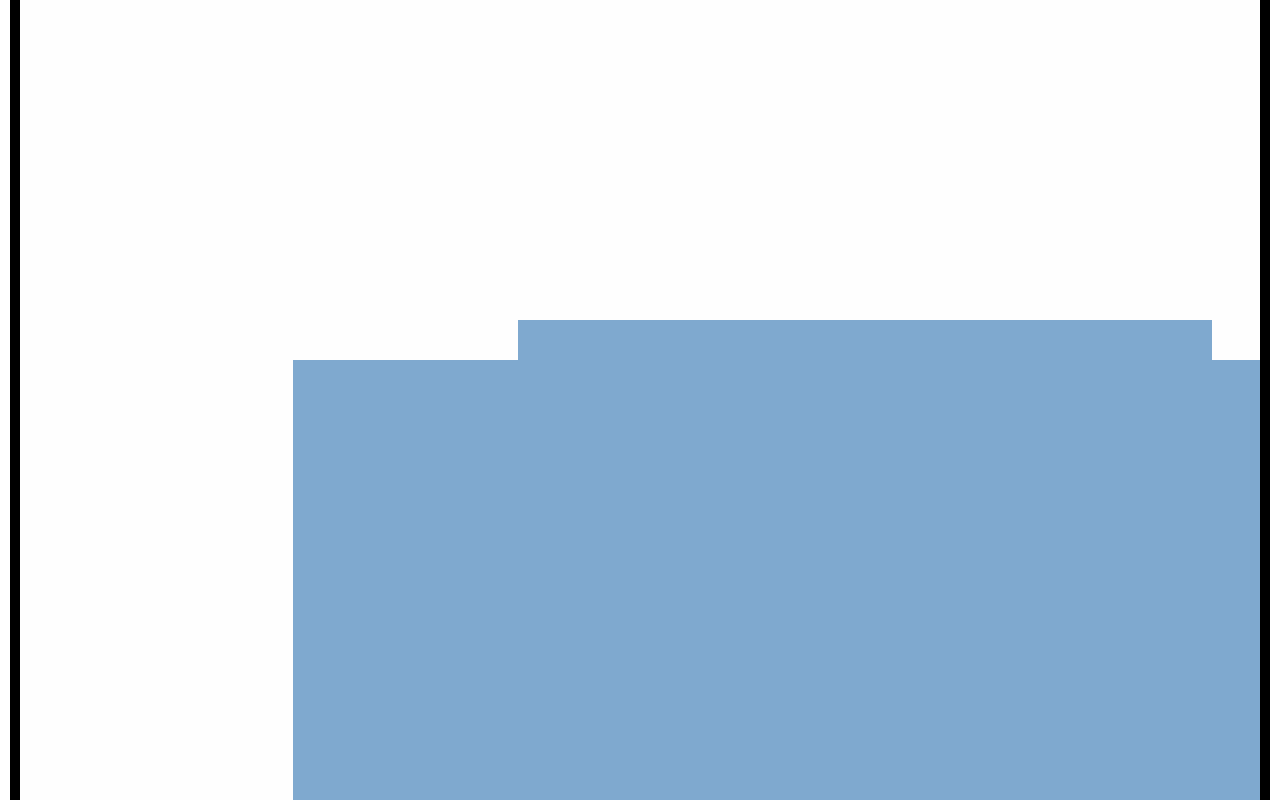
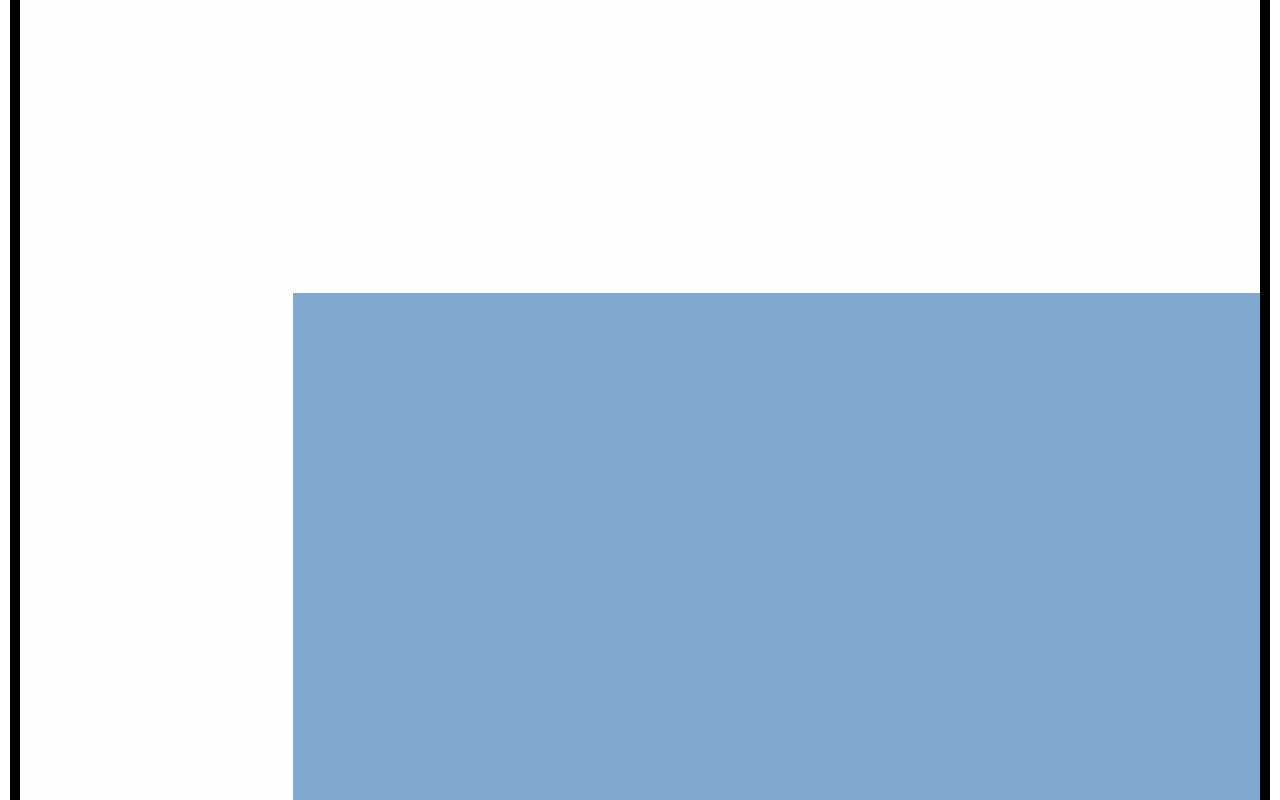
Before and after one commit to alex-bowers/portfolio-site, a Nuxt app: page / in a window 1280 px wide. Shown: the part 1500-2300 px from the top of the page. Built offline with nearby package versions, Linux system fonts and the light colour scheme.

Commit message:
Stop all sections from being full screen

```diff
--- a/assets/scss/shared-styles.scss
+++ b/assets/scss/shared-styles.scss
@@ -2,11 +2,11 @@
 @import '~/assets/scss/settings.scss';
 @import '~/assets/scss/animate.scss';
 
+.content-screen {
+    padding: 1rem 0 2rem;
+}
+
 .full-screen {
-    display: flex;
-    align-items: center;
-    justify-content: center;
-    background-color: $white;
     min-height: 100vh;
 }
 
@@ -30,6 +30,12 @@
     margin-bottom: 0;
     overflow-x: hidden;
     z-index: 1;
+    section {
+        display: flex;
+        align-items: center;
+        justify-content: center;
+        background-color: $white;
+    }
 }
 
 .content-container {
@@ -104,9 +110,15 @@
     h2 {
         font-size: 3rem;
     }
+    .content-screen {
+        padding: 1rem 0 10rem;
+    }
 }
 
 @media (min-width: $breakpoint-large) {
+    .content-screen {
+        padding: 3rem 0 12rem;
+    }
     .content-container {
         flex-direction: row;
         align-items: center;
@@ -122,6 +134,9 @@
 @media (min-width: $breakpoint-xlarge) {
     h2 {
         font-size: 4rem;
+    }
+    .content-screen {
+        padding: 3rem 0 15rem;
     }
     .container {
         border-width: $border-width-large;
--- a/components/DayJob.vue
+++ b/components/DayJob.vue
@@ -83,7 +83,7 @@ export default {
         bottom: 0;
         left: 30%;
         right: 0;
-        top: 25%;
+        top: 0;
     }
 
     .day-job--container {
@@ -112,7 +112,6 @@ export default {
 @media (min-width: $breakpoint-xlarge) {
     .day-job--background {
         left: 22%;
-        top: 30%;
     }
     .day-job--container {
         max-width: 1400px;
--- a/pages/index.vue
+++ b/pages/index.vue
@@ -2,8 +2,8 @@
     <div>
         <div class="container">
             <hero class="full-screen"></hero>
-            <aboutMe class="full-screen" :observer="observer"></aboutMe>
-            <dayJob class="full-screen" :observer="observer"></dayJob>
+            <aboutMe class="content-screen" :observer="observer"></aboutMe>
+            <dayJob class="content-screen" :observer="observer"></dayJob>
             <contactForm></contactForm>
         </div>
         <site-footer></site-footer>
```
